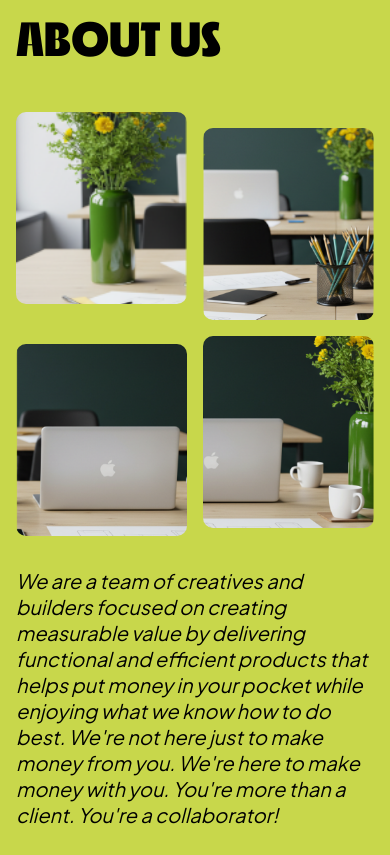
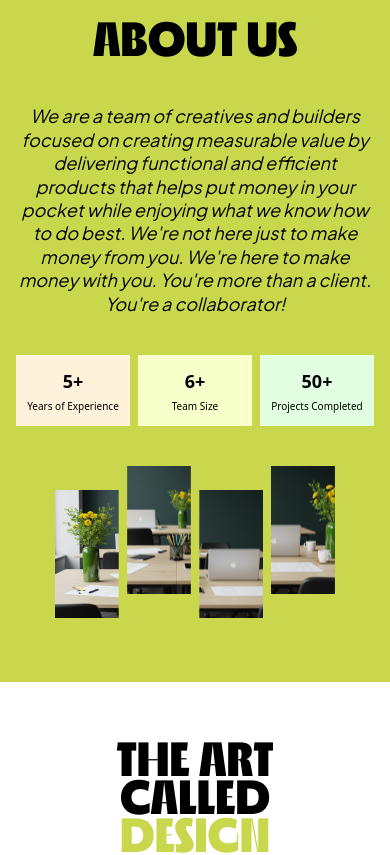
Before and after one commit to emmaagwu/d18-studio, a Next.js app: page / in a window 390 px wide. Shown: the part 820-1675 px from the top of the page. Built offline with nearby package versions, Linux system fonts and the light colour scheme.

Commit message:
Fix: Refactor the about page

```diff
--- a/components/about.tsx
+++ b/components/about.tsx
@@ -3,22 +3,23 @@ import Image from "next/image"
 export default function About() {
   return (
     <section className="w-full py-16 md:py-24 lg:py-32" style={{ backgroundColor: "#C8D74B" }}>
-      <div className="max-w-7xl mx-auto px-4 sm:px-6 lg:px-8">
+      <div className="max-w-7xl mx-auto px-4 sm:px-6 lg:px-10">
+        {/* Desktop Layout */}
+        <div className="hidden lg:block">
           {/* About Us Heading - Top Row, Left Aligned */}
-        <h2 className="font-['Roba_High'] font-black text-[48px] sm:text-[64px] md:text-[80px] lg:text-[96px] leading-[79%] tracking-[-2%] text-black uppercase mb-12 lg:mb-16">
+          <h2 className="font-['Roba_High'] font-black text-[80px] lg:text-[96px] leading-[79%] tracking-[-2%] text-black uppercase mb-12 lg:mb-16">
             ABOUT US
           </h2>
 
           {/* Main Content Row */}
-        <div className="grid grid-cols-1 lg:grid-cols-2 gap-8 lg:gap-16">
-          {/* Left Side - 4 Images with Responsive Layout */}
+          <div className="grid grid-cols-2 gap-16">
+            {/* Left Side - 4 Images in Horizontal Row */}
             <div className="w-full">
-            {/* Large Screen: Horizontal Row */}
-            <div className="hidden lg:flex gap-4">
+              <div className="flex gap-4">
                 {/* Image 1 - Stepped Down */}
                 <div className="flex flex-col">
                   <div className="h-16"></div>
-                <div className="relative h-80 w-32 overflow-hidden rounded-lg">
+                  <div className="relative h-80 w-32">
                     <Image
                       src="/images/about1.png"
                       alt="Workspace with green wall and flowers"
@@ -29,49 +30,20 @@ export default function About() {
                 </div>
 
                 {/* Image 2 - Normal Height */}
-              <div className="relative h-80 w-32 overflow-hidden rounded-lg">
+                <div className="relative h-80 w-32">
                   <Image src="/images/about2.png" alt="Creative workspace setup" fill className="object-cover" />
                 </div>
 
                 {/* Image 3 - Stepped Down */}
                 <div className="flex flex-col">
                   <div className="h-16"></div>
-                <div className="relative h-80 w-32 overflow-hidden rounded-lg">
+                  <div className="relative h-80 w-32">
                     <Image src="/images/about3.png" alt="Laptop on wooden desk" fill className="object-cover" />
                   </div>
                 </div>
 
                 {/* Image 4 - Normal Height */}
-              <div className="relative h-80 w-32 overflow-hidden rounded-lg">
-                <Image
-                  src="/images/about4.png"
-                  alt="Office desk with laptop and flowers"
-                  fill
-                  className="object-cover"
-                />
-              </div>
-            </div>
-
-            {/* Medium and Small Screen: 2x2 Grid */}
-            <div className="grid grid-cols-2 gap-4 lg:hidden max-w-md mx-auto">
-              {/* Row 1 */}
-              <div className="relative h-48 sm:h-56 md:h-64 overflow-hidden rounded-lg">
-                <Image
-                  src="/images/about1.png"
-                  alt="Workspace with green wall and flowers"
-                  fill
-                  className="object-cover"
-                />
-              </div>
-              <div className="relative h-48 sm:h-56 md:h-64 overflow-hidden rounded-lg mt-4">
-                <Image src="/images/about2.png" alt="Creative workspace setup" fill className="object-cover" />
-              </div>
-
-              {/* Row 2 */}
-              <div className="relative h-48 sm:h-56 md:h-64 overflow-hidden rounded-lg mt-2">
-                <Image src="/images/about3.png" alt="Laptop on wooden desk" fill className="object-cover" />
-              </div>
-              <div className="relative h-48 sm:h-56 md:h-64 overflow-hidden rounded-lg">
+                <div className="relative h-80 w-32">
                   <Image
                     src="/images/about4.png"
                     alt="Office desk with laptop and flowers"
@@ -84,9 +56,9 @@ export default function About() {
 
             {/* Right Side - Text and Statistics */}
             <div className="flex flex-col justify-start">
-            {/* Description Text - Aligned with images 2 and 4 height */}
-            <div className="mb-8 lg:mb-12">
-              <p className="text-black font-jakarta font-normal italic tracking-tight-2 leading-[130%] text-[20px] md:text-[24px] lg:text-[28px] mb-4">
+              {/* Description Text */}
+              <div className="mb-10 lg:mb-12">
+                <p className="text-black font-jakarta font-normal italic tracking-tight-2 leading-[130%] text-[24px] lg:text-[28px] mb-4">
                   We are a team of creatives and builders focused on creating measurable value by delivering functional
                   and efficient products that helps put money in your pocket while enjoying what we know how to do best.
                   We&apos;re not here just to make money from you. We&apos;re here to make money with you. You&apos;re
@@ -95,23 +67,23 @@ export default function About() {
               </div>
 
               {/* Statistics Blocks */}
-            <div className="grid grid-cols-1 sm:grid-cols-3 gap-4">
+              <div className="grid grid-cols-3 gap-4">
                 <div
-                className="text-center px-6 py-4 lg:px-8 lg:py-6 rounded-none min-h-[80px] lg:min-h-[100px] flex flex-col justify-center"
+                  className="text-center px-6 py-4 lg:px-10 lg:py-6 rounded-none min-h-[80px] lg:min-h-[100px] flex flex-col justify-center"
                   style={{ backgroundColor: "#FFF2DA" }}
                 >
                   <div className="text-2xl lg:text-3xl xl:text-4xl font-black text-black mb-2">5+</div>
                   <div className="text-xs lg:text-sm xl:text-base text-black font-medium">Years of Experience</div>
                 </div>
                 <div
-                className="text-center px-6 py-4 lg:px-8 lg:py-6 rounded-none min-h-[80px] lg:min-h-[100px] flex flex-col justify-center"
+                  className="text-center px-6 py-4 lg:px-10 lg:py-6 rounded-none min-h-[80px] lg:min-h-[100px] flex flex-col justify-center"
                   style={{ backgroundColor: "#F7FFCA" }}
                 >
                   <div className="text-2xl lg:text-3xl xl:text-4xl font-black text-black mb-2">6+</div>
                   <div className="text-xs lg:text-sm xl:text-base text-black font-medium">Team Size</div>
                 </div>
                 <div
-                className="text-center px-6 py-4 lg:px-8 lg:py-6 rounded-none min-h-[80px] lg:min-h-[100px] flex flex-col justify-center"
+                  className="text-center px-6 py-4 lg:px-10 lg:py-6 rounded-none min-h-[80px] lg:min-h-[100px] flex flex-col justify-center"
                   style={{ backgroundColor: "#E2FFE2" }}
                 >
                   <div className="text-2xl lg:text-3xl xl:text-4xl font-black text-black mb-2">50+</div>
@@ -121,6 +93,89 @@ export default function About() {
             </div>
           </div>
         </div>
+
+        {/* Mobile Layout */}
+        <div className="lg:hidden text-center">
+          {/* About Us Heading - Centered */}
+          <h2 className="font-['Roba_High'] font-black text-[48px] sm:text-[64px] leading-[79%] tracking-[-2%] text-black uppercase mb-10">
+            ABOUT US
+          </h2>
+
+          {/* Description Text - Centered */}
+          <div className="mb-10">
+            <p className="text-black font-jakarta font-normal italic tracking-tight-2 leading-[130%] text-[18px] sm:text-[20px] mb-4 text-center max-w-2xl mx-auto">
+              We are a team of creatives and builders focused on creating measurable value by delivering functional
+              and efficient products that helps put money in your pocket while enjoying what we know how to do best.
+              We&apos;re not here just to make money from you. We&apos;re here to make money with you. You&apos;re
+              more than a client. You&apos;re a collaborator!
+            </p>
+          </div>
+
+          {/* Statistics Blocks */}
+          <div className="grid grid-cols-3 gap-2 sm:gap-4 mb-10 max-w-lg mx-auto">
+            <div
+              className="text-center px-2 py-3 sm:px-4 sm:py-4 rounded-none min-h-[60px] sm:min-h-[70px] flex flex-col justify-center"
+              style={{ backgroundColor: "#FFF2DA" }}
+            >
+              <div className="text-lg sm:text-xl font-black text-black mb-1">5+</div>
+              <div className="text-[10px] sm:text-xs text-black font-medium">Years of Experience</div>
+            </div>
+            <div
+              className="text-center px-2 py-3 sm:px-4 sm:py-4 rounded-none min-h-[60px] sm:min-h-[70px] flex flex-col justify-center"
+              style={{ backgroundColor: "#F7FFCA" }}
+            >
+              <div className="text-lg sm:text-xl font-black text-black mb-1">6+</div>
+              <div className="text-[10px] sm:text-xs text-black font-medium">Team Size</div>
+            </div>
+            <div
+              className="text-center px-2 py-3 sm:px-4 sm:py-4 rounded-none min-h-[60px] sm:min-h-[70px] flex flex-col justify-center"
+              style={{ backgroundColor: "#E2FFE2" }}
+            >
+              <div className="text-lg sm:text-xl font-black text-black mb-1">50+</div>
+              <div className="text-[10px] sm:text-xs text-black font-medium">Projects Completed</div>
+            </div>
+          </div>
+
+          {/* Images - Same layout as desktop but scaled for mobile */}
+          <div className="flex justify-center gap-2 sm:gap-3">
+            {/* Image 1 - Stepped Down */}
+            <div className="flex flex-col">
+              <div className="h-6 sm:h-10"></div>
+              <div className="relative h-32 w-16 sm:h-40 sm:w-20">
+                <Image
+                  src="/images/about1.png"
+                  alt="Workspace with green wall and flowers"
+                  fill
+                  className="object-cover"
+                />
+              </div>
+            </div>
+
+            {/* Image 2 - Normal Height */}
+            <div className="relative h-32 w-16 sm:h-40 sm:w-20">
+              <Image src="/images/about2.png" alt="Creative workspace setup" fill className="object-cover" />
+            </div>
+
+            {/* Image 3 - Stepped Down */}
+            <div className="flex flex-col">
+              <div className="h-6 sm:h-10"></div>
+              <div className="relative h-32 w-16 sm:h-40 sm:w-20">
+                <Image src="/images/about3.png" alt="Laptop on wooden desk" fill className="object-cover" />
+              </div>
+            </div>
+
+            {/* Image 4 - Normal Height */}
+            <div className="relative h-32 w-16 sm:h-40 sm:w-20">
+              <Image
+                src="/images/about4.png"
+                alt="Office desk with laptop and flowers"
+                fill
+                className="object-cover"
+              />
+            </div>
+          </div>
+        </div>
+      </div>
     </section>
   )
 }
```
Lines whose indentation alone changed are shown as unchanged.
